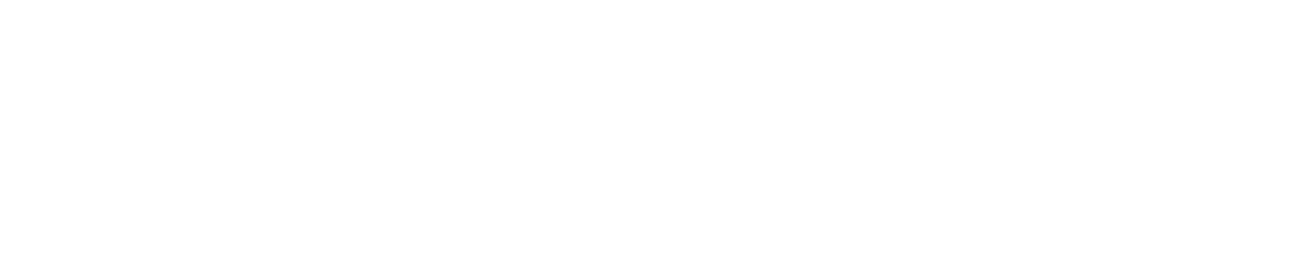
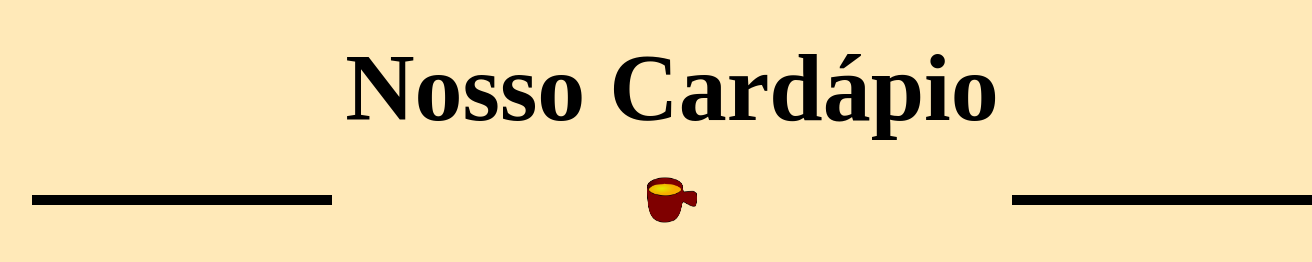
Before and after one commit to SamaraBilby/menu-de-restaurante, a plain HTML site: page index.html in a window 1280 px wide. Shown: the whole page, 1312 px wide, since content can reach past the window. Drawn offline with Linux system fonts and the light colour scheme; a web font is replaced by a local one.

Commit message:
iniciando html e css

```diff
--- a/assets/css/style.css
+++ b/assets/css/style.css
@@ -0,0 +1,48 @@
+@import url('https://fonts.googleapis.com/css2?family=Margarine&display=swap');
+
+* {
+    margin: 0;
+    padding: 0;
+    box-sizing: border-box;
+    list-style: none;
+    text-decoration: none;
+    font-size: 16px;
+    font-family: 'Margarine';
+
+
+}
+body {
+   background-color: #FFE9B8;
+   width: 100%;
+   height: 100%;
+   margin: 2em;
+
+
+}
+
+.r-title h3{
+    font-size: 6rem;
+    align-items: center;
+    text-align: center;
+    margin-top: 2rem;
+    margin-bottom: 2rem;
+}
+
+.r-traco {
+        display: flex;
+        justify-content: space-between;
+        align-items: center;
+}
+.r-traco .r-traco__left, .r-traco .r-traco__rigth {
+        width: 300px;
+        border: 5px solid #000;
+        outline: yellow;
+}
+
+
+img.r-traco__img {
+    width: 50px;
+    height: 50px;
+    margin-left: 0;
+    margin-right: 0;
+}
--- a/index.html
+++ b/index.html
@@ -4,11 +4,18 @@
     <meta charset="UTF-8">
     <meta http-equiv="X-UA-Compatible" content="IE=edge">
     <meta name="viewport" content="width=device-width, initial-scale=1.0">
-    <title>Document</title>
+    <title>D'Casa - Nosso Cardápio</title>
     <link rel="stylesheet" href="/assets/css/style.css">
     <script src="/js/script.js"></script>
 </head>
 <body>
-
+   <div class="r-title">
+       <h3>Nosso Cardápio</h3>
+    </div>
+       <div class="r-traco">
+        <div class="r-traco__left"></div>
+       <img src="/assets/image/img_panela3.png" alt="" class="r-traco__img">
+       <div class="r-traco__rigth""></div>
+    </div>
 </body>
 </html>
```
Also changed, not shown: assets/image/fundo.jpg (added), assets/image/img-panela.png (added), assets/image/img-panela2.png (added), assets/image/img_panela3.png (added).
